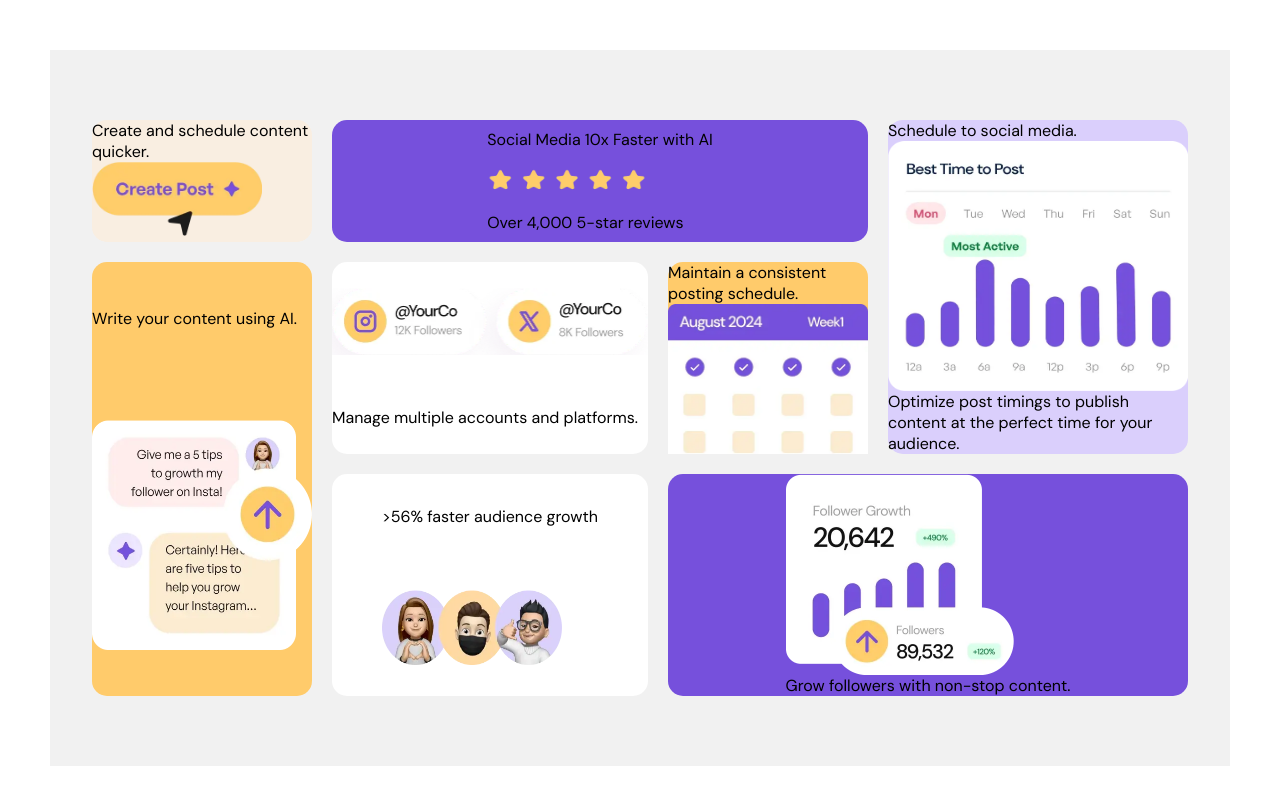
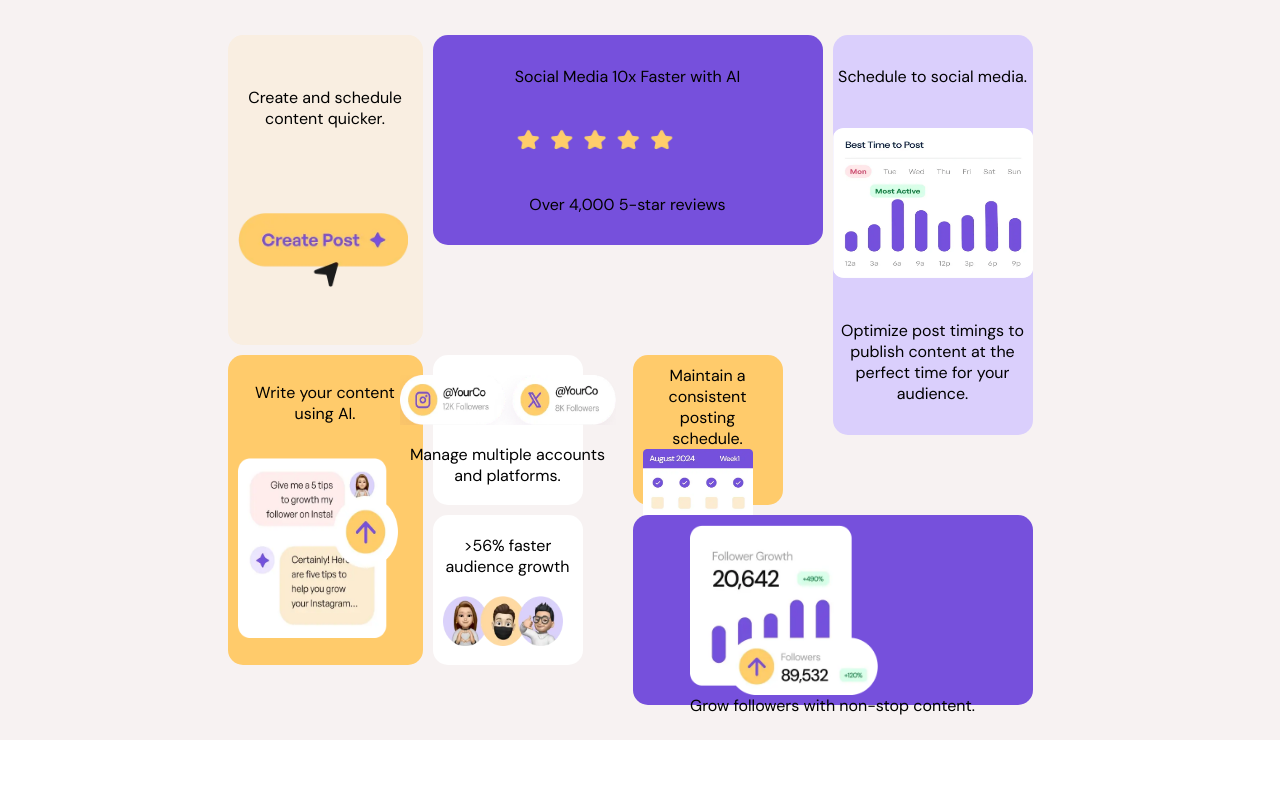
Before and after one commit to harshitha-vasan/bento-grid, a plain HTML site: page index.html in a window 1280 px wide. Drawn offline with Linux system fonts and the light colour scheme.

Commit message:
bento-grid

```diff
--- a/assets/style.css
+++ b/assets/style.css
@@ -12,23 +12,30 @@
     /* margin: 40px; */
     /* padding: 35px 25px;
     border: 0px; */
-    background-color: hsl(31, 66%, 93%);
     display: grid;
     grid-area: one;
-
+    justify-content: center;
+    background-color: hsl(31, 66%, 93%);
+    width: 195px;
+    height: 310px;
 }
 .two{
     grid-area: two;
     background-color: hsl(256, 67%, 59%);
     /* display: flex;
     flex-direction: column; */
-    align-items: center;
+    /* align-items: center; */
+    width: 390px;
+    height: 210px;
 }
 .three{
     background-color: hsl(254, 88%, 90%);
     display: grid;
     justify-content: center;
+    align-items: center;
     grid-area: three;
+    width: 200px;
+    height: 400px;
 }
 /* .three img{
     display: grid;
@@ -37,35 +44,47 @@
 .four{
     background-color: hsl(39, 100%, 71%);
     grid-area: four;
+    justify-content: center;
+    align-items: center;
+    width: 195px;
+    height: 310px;
 }
 .five{
     background-color: white;
     grid-area: five;
+    width: 150px;
+    height: 150px;
+    /* text-align: justify; */
 }
 .six{
     background-color: hsl(39, 100%, 71%);
     grid-area: six;
+    width: 150px;
+    height: 150px;
 }
 .seven{
     background-color: white;
     grid-area: seven;
+    width: 150px;
+    height: 150px;
 }
 .eight{
     background-color: hsl(256, 67%, 59%);
     grid-area: eight;
+    width: 400px;
+    height: 190px;
+    /* grid-column: auto auto; */
 }
 .container{
-    background-color: rgb(241, 241, 241);
-    font-family: 'DM Sans';
-    font-weight: 400px;
-    font-size: 16px;
-    margin: 50px;
+    background-color: rgb(247, 242, 242);
+
+    /* margin: 50px; */
     /* max-height: 80; */
     /* margin: 80px; */
     /* margin-left: 1000px; */
     /* max-width: 1000px; */
     /* max-height: 50px; */
-    padding: 60px;
+    padding: 30px;
     display: grid;
     gap: none;
     grid-template-columns: auto auto auto auto;
@@ -75,8 +94,14 @@
     justify-content: center;
 }
 .container div{
-    margin: 10px;
+    font-family: 'DM Sans';
+    font-weight: 500px;
+    /* font-size: 16px; */
+    margin: 5px;
+    padding: 10px;
+    /* line-height: 2em; */
     /* max-width: 700px; */
+    text-align: center;
     border: 1px;
     border-radius: 15px;
     display: grid;
--- a/index.html
+++ b/index.html
@@ -46,30 +46,30 @@
       </div>
       <div class="three">
         Schedule to social media.
-        <img src="assets/images/illustration-schedule-posts.webp" width="300px" height="250px" alt="" />
+        <img src="assets/images/illustration-schedule-posts.webp" width="200px" height="150px" alt="" />
         Optimize post timings to publish content at the perfect time for your
         audience.
       </div>
       <div class="four">
         Write your content using AI.
-        <img src="assets/images/illustration-ai-content.webp" width="220px" height="230px" alt="" />
+        <img src="assets/images/illustration-ai-content.webp" width="160px" height="180px" alt="" />
       </div>
       <div class="five">
         <img
-          src="assets/images/illustration-multiple-platforms.webp" width="316px" height="67px"
+          src="assets/images/illustration-multiple-platforms.webp" width="216px" height="50px"
           alt=""
         />Manage multiple accounts and platforms.
       </div>
       <div class="six">
         Maintain a consistent posting schedule.
-        <img class="change" src="assets/images/illustration-consistent-schedule.webp" width="200px" height="150px" alt="" />
+        <img class="change" src="assets/images/illustration-consistent-schedule.webp" width="110px" height="80px" alt="" />
       </div>
       <div class="seven">
         >56% faster audience growth
-        <img src="assets/images/illustration-audience-growth.webp" width="180px" height="75px" alt="" />
+        <img src="assets/images/illustration-audience-growth.webp" width="120px" height="50px" alt="" />
       </div>
       <div class="eight">
-        <img src="assets/images/illustration-grow-followers.webp" width="228px" height="201px" alt="" />
+        <img src="assets/images/illustration-grow-followers.webp" width="188px" height="170px" alt="" />
         Grow followers with non-stop content.
       </div>
     </div>
```
